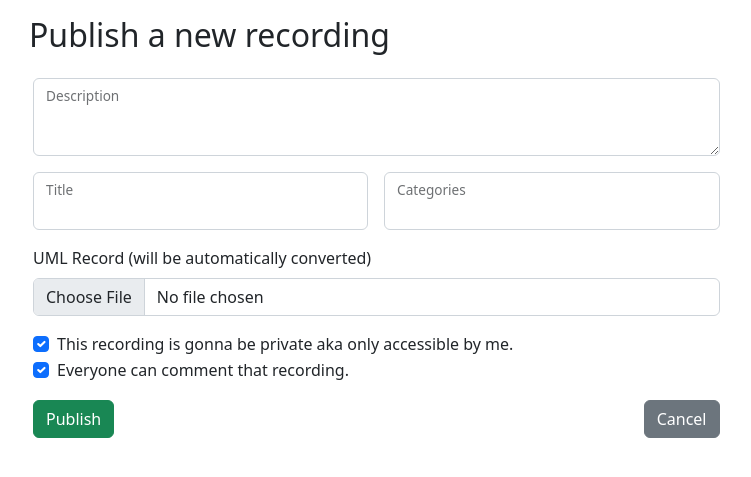
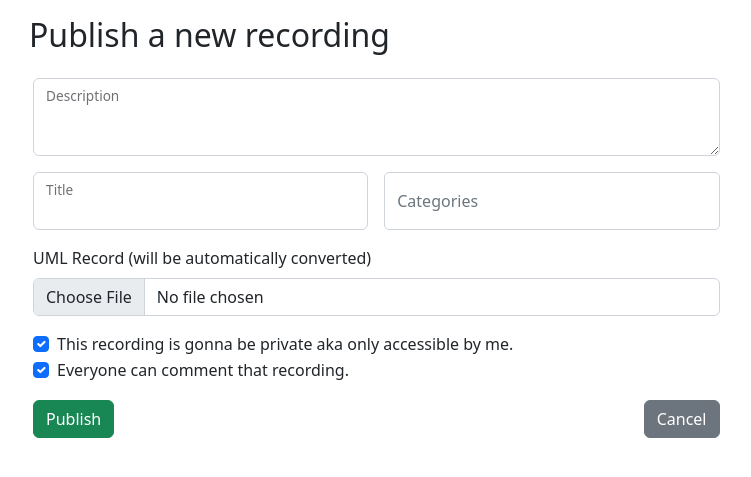
Before and after one commit to rtafurthgarcia/rihaka, a PHP site: template app/Views/Recording.php in a window 1280 px wide. Shown: the top 477 px of the page, without its empty margins (65-816 px from the left). Run offline with PHP 8.4, Linux system fonts and the light colour scheme; the template is opened without the code that fills it, so the values that code supplies are empty; the visitor is signed in with stand-in values (Sample User, id 1); some libraries are stand-ins or nearby versions.

Commit message:
Moved app.js in the footer to speed up the page rendering. Created a complexe keybox system for categories.

```diff
--- a/app/Views/Base/Layout.php
+++ b/app/Views/Base/Layout.php
@@ -11,7 +11,6 @@
     <link rel="stylesheet" href="https://cdn.jsdelivr.net/npm/bootstrap-icons@1.9.1/font/bootstrap-icons.css">
     <link rel="stylesheet" type="text/css" href="/css/asciinema-player.css" />
     <link rel="stylesheet" type="text/css" href="/css/style.css" />
-    <script src="/js/app.js"></script>
 </head>
 
 <body class="d-flex flex-column min-vh-100">
@@ -24,6 +23,7 @@
     </main>
     <?=$this->fetch('./Base/Footer.php', [])?>
     <script src="https://cdn.jsdelivr.net/npm/bootstrap@5.2.1/dist/js/bootstrap.bundle.min.js" integrity="sha384-u1OknCvxWvY5kfmNBILK2hRnQC3Pr17a+RTT6rIHI7NnikvbZlHgTPOOmMi466C8" crossorigin="anonymous"></script>
+    <script src="/js/app.js"></script>
 </body>
 
 </html>
--- a/app/Views/Recording.php
+++ b/app/Views/Recording.php
@@ -35,16 +35,19 @@
                 </div>
                 <div class="row">
                     <div class="form-floating mb-3 col-12 col-lg p-0 p-md me-0 me-md-3">
-                        <input type="title" class="form-control <?=(isset($errors["title"])) ? "is-invalid" : "" ?>" name="title" id="floating-title" minlength="10" maxlength="50" value="<?=(isset($recording)) ? $recording->getTitle(): ""?>" required>
+                        <input type="text" class="form-control <?=(isset($errors["title"])) ? "is-invalid" : "" ?>" name="title" id="floating-title" minlength="10" maxlength="50" value="<?=(isset($recording)) ? $recording->getTitle(): ""?>" required>
                         <label for="floating-title">Title</label>
                         <div class="invalid-feedback">
                             <?=(isset($errors["title"])) ? $errors["title"] : "Oops.. Make sure the title is between 10 and 50 caracters long." ?>
                         </div>
                     </div>
+
                     <div class="form-floating mb-3 col-12 col-lg p-0 p-md">
-                        <div class="form-floating">
-                            <input type="text" class="form-control" name="category" id="floating-category" minlength="3" maxlength="50">
-                            <label for="floating-category">Categories</label>
+                        <div class="keyword-box h-100">
+                            <ul class="m-0 h-100">
+                                <input type="text" class="form-control" spellcheck="false" placeholder="Categories">
+                                <input type="text" class="d-none" id="categories" name="category" spellcheck="false">
+                            </ul>
                         </div>
                     </div>
                 </div>
--- a/public/css/style.css
+++ b/public/css/style.css
@@ -33,13 +33,12 @@
     background-size: 4px 0px;
 }
 
-.btn-toggle-nav a:hover:not(.btn), .active-menu {
+.btn-toggle-nav a:hover:not(.btn),
+.active-menu {
     background:
-    linear-gradient(
-        to bottom,
+        linear-gradient(to bottom,
             var(--mainColor) 0%,
-        var(--mainColor) 100%
-    );
+            var(--mainColor) 100%);
     background-position: 0 100%;
     background-repeat: repeat-x;
     background-size: 4px 4px !important;
@@ -47,15 +46,14 @@
 
 .active-page {
     background:
-    linear-gradient(
-        to bottom,
+        linear-gradient(to bottom,
             var(--mainColor) 0%,
-        var(--mainColor) 100%
-    );
+            var(--mainColor) 100%);
     border-radius: 6px 6px 0 0;
 }
 
-.nav-item a:hover, .active-page {
+.nav-item a:hover,
+.active-page {
     color: #212529 !important;
 }
 
@@ -71,6 +69,33 @@
     transform: rotate(90deg);
 }
 
+.keyword-box ul {
+    display: flex;
+    flex-wrap: wrap;
+    padding: 7px;
+    margin: 12px 0;
+    border-radius: 5px;
+    border: 1px solid #ced4da;
+}
+
+.keyword-box ul li {
+    color: #333;
+    margin: 4px 3px;
+    list-style: none;
+    border-radius: 5px;
+    background: #F2F2F2;
+    padding: 5px 8px 5px 10px;
+    border: 1px solid #e3e1e1;
+}
+
+.keyword-box ul input {
+    flex: 1;
+    padding: 5px;
+    border: none;
+    outline: none;
+    font-size: 16px;
+}
+
 @media (min-width: 768px) {
     #demo {
         background-color: #121314;
@@ -79,11 +104,9 @@
 
     .nav-item {
         background:
-            linear-gradient(
-                to bottom,
+            linear-gradient(to bottom,
                 var(--mainColor) 0%,
-                var(--mainColor) 100%
-            );
+                var(--mainColor) 100%);
         background-position: 0 100%;
         background-repeat: repeat-x;
         background-size: 4px 4px;
```
Also changed, not shown: public/js/app.js. Lines whose indentation alone changed are shown as unchanged.
